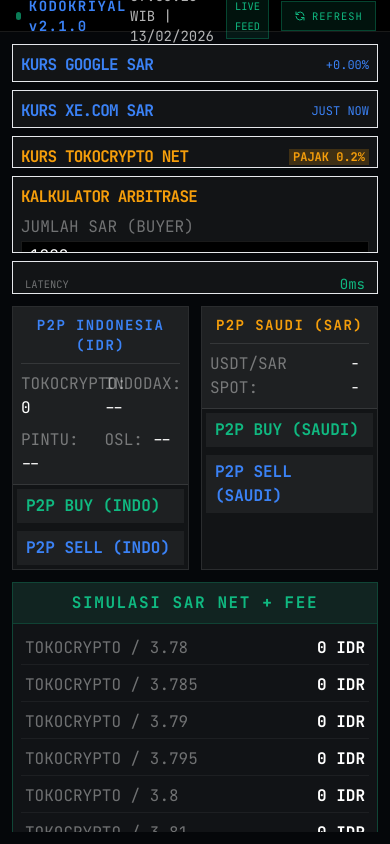
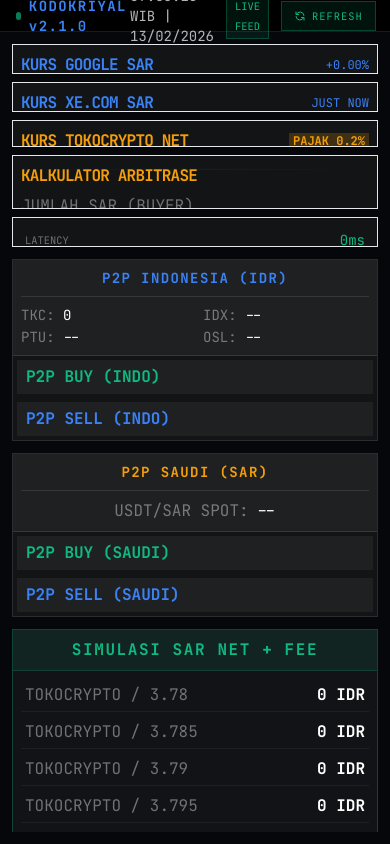
Before and after one commit to iqbaalfrm/RiyalGo, a Flask app: page / in a window 390 px wide. Run offline with Flask 3, Linux system fonts and the light colour scheme; data that the repository does not hold is empty; some libraries are stand-ins or nearby versions.

Commit message:
fix: mobile responsive + compact P2P sub-headers

```diff
--- a/templates/index.html
+++ b/templates/index.html
@@ -112,7 +112,7 @@
     <!-- END: TopBar -->
 
     <!-- BEGIN: MainContent -->
-    <main class="flex-grow p-3 grid grid-cols-12 gap-3 overflow-hidden" data-purpose="dashboard-grid">
+    <main class="flex-grow p-3 grid grid-cols-12 gap-3 overflow-y-auto lg:overflow-hidden" data-purpose="dashboard-grid">
 
         <!-- BEGIN: Column 1 - Kurs Displays -->
         <section class="col-span-12 lg:col-span-3 flex flex-col gap-2 items-start overflow-y-auto"
@@ -200,18 +200,18 @@
         <!-- END: Column 1 -->
 
         <!-- BEGIN: Columns 2 & 3 - P2P Tables -->
-        <section class="col-span-12 lg:col-span-6 grid grid-cols-2 gap-3 h-full" data-purpose="p2p-tables">
+        <section class="col-span-12 lg:col-span-6 grid grid-cols-1 md:grid-cols-2 gap-3 h-full" data-purpose="p2p-tables">
             <!-- Indonesia Table -->
             <div class="bg-white/5 border border-white/10 flex flex-col">
                 <div class="p-2 bg-white/5 border-b border-white/10">
                     <h2 class="font-bold text-cyber-blue uppercase tracking-widest text-center">P2P INDONESIA (IDR)</h2>
-                    <div class="grid grid-cols-2 gap-2 mt-2 pt-2 border-t border-white/10 text-base">
-                        <div><span class="text-white/40">TOKOCRYPTO:</span> <span id="sub-toko"
+                    <div class="grid grid-cols-2 gap-x-4 gap-y-0.5 mt-2 pt-2 border-t border-white/10 text-sm whitespace-nowrap">
+                        <div><span class="text-white/40">TKC:</span> <span id="sub-toko"
                                 class="text-white">--</span>
                         </div>
-                        <div><span class="text-white/40">INDODAX:</span> <span id="sub-indodax"
+                        <div><span class="text-white/40">IDX:</span> <span id="sub-indodax"
                                 class="text-white">--</span></div>
-                        <div><span class="text-white/40">PINTU:</span> <span id="sub-pintu" class="text-white">--</span>
+                        <div><span class="text-white/40">PTU:</span> <span id="sub-pintu" class="text-white">--</span>
                         </div>
                         <div><span class="text-white/40">OSL:</span> <span id="sub-osl" class="text-white">--</span>
                         </div>
```
